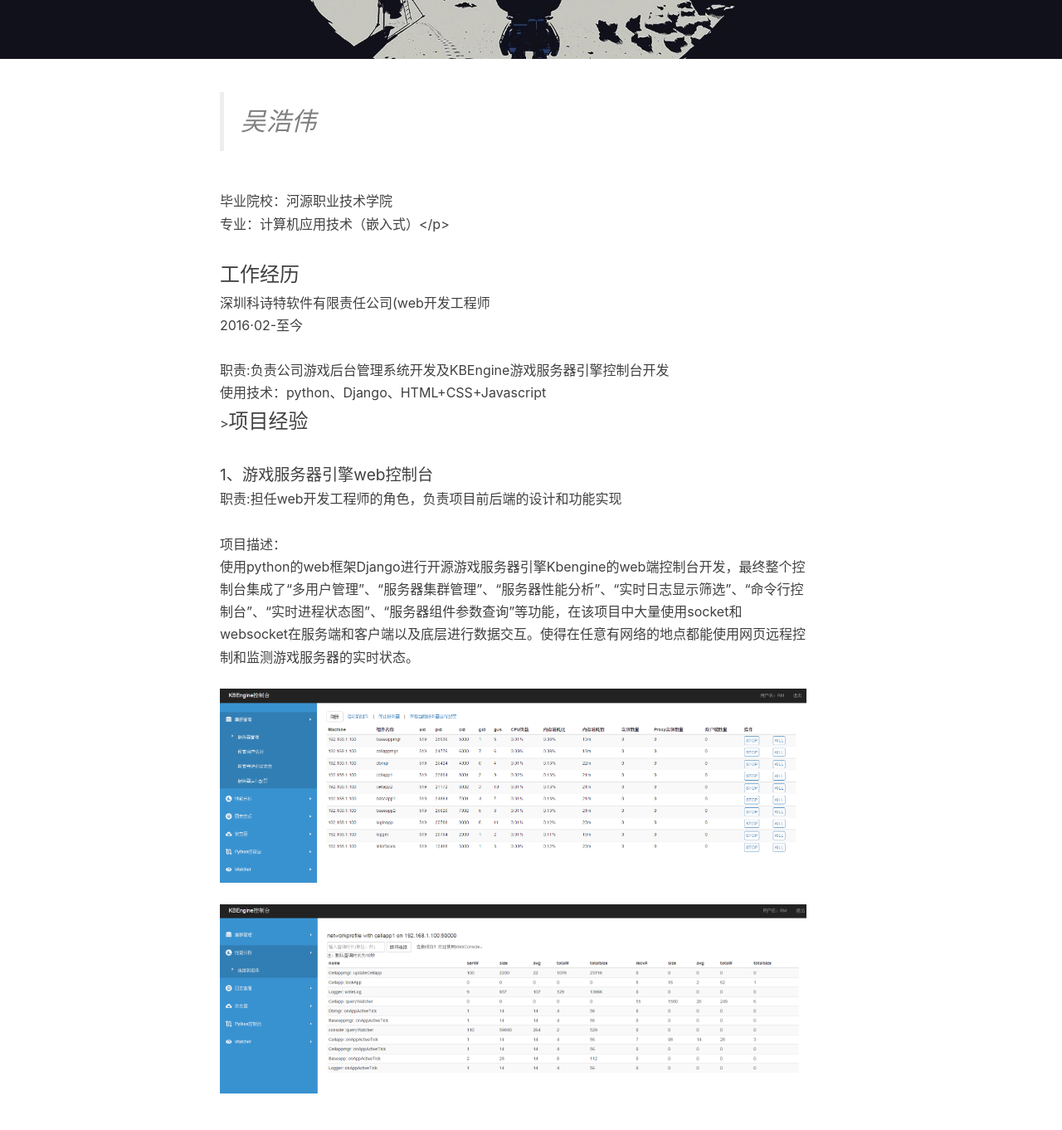
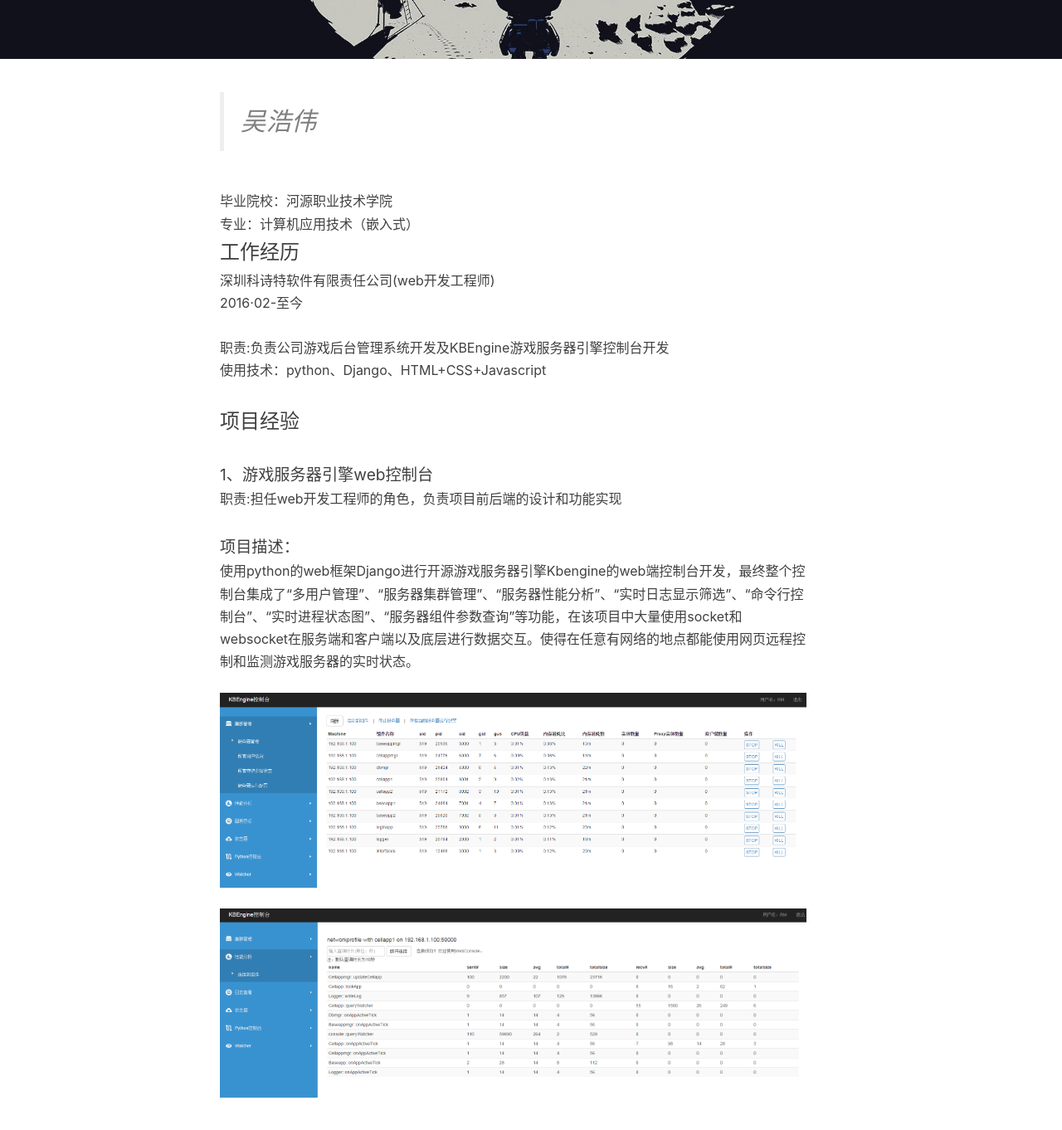
Before and after one commit to RMDevilMay/rm.github.com, a Jekyll site: the page built from _posts/2016-10-25-吴浩伟简历.markdown, in a window 1280 px wide and 1400 px high, scrolled down 386 px. Shown: the top 1362 px of the window at 83% size. Built offline with Jekyll 4.4.1, drawn with Linux system fonts in a browser that asks for light colours; nearby versions of some CDN libraries; comment, search, counter and statistics services are not loaded; some of the changed lines change nothing that is shown; some of the changed text lies outside the part shown.

Commit message:
修改日志

```diff
--- a/_posts/2016-10-25-吴浩伟简历.markdown
+++ b/_posts/2016-10-25-吴浩伟简历.markdown
@@ -13,46 +13,45 @@
 
 <div>
 <br>毕业院校：河源职业技术学院
-<br>专业：计算机应用技术（嵌入式）</p>
-<br>
+<br>专业：计算机应用技术（嵌入式）
 <br><font style="font-size:1.5em;">工作经历</font>
 
-<br>深圳科诗特软件有限责任公司(web开发工程师
+<br>深圳科诗特软件有限责任公司(web开发工程师)
 <br>2016·02-至今
 <br>
 <br><font style="font-size:1em;">职责:</font>负责公司游戏后台管理系统开发及KBEngine游戏服务器引擎控制台开发
 <br>使用技术：python、Django、HTML+CSS+Javascript
 <br>
-><font style="font-size:1.5em;">项目经验</font>
+<br><font style="font-size:1.5em;">项目经验</font>
 <br>
 <br><font style="font-size:1.2em;">1、游戏服务器引擎web控制台</font>
 <br><font style="font-size:1em;">职责:</font>担任web开发工程师的角色，负责项目前后端的设计和功能实现
 <br>
-<br><font style="font-size:1em;">项目描述：</font>
+<br><font style="font-size:1.2em;">项目描述：</font>
 <br>使用python的web框架Django进行开源游戏服务器引擎Kbengine的web端控制台开发，最终整个控制台集成了“多用户管理”、“服务器集群管理”、“服务器性能分析”、“实时日志显示筛选”、“命令行控制台”、“实时进程状态图”、“服务器组件参数查询”等功能，在该项目中大量使用socket和websocket在服务端和客户端以及底层进行数据交互。使得在任意有网络的地点都能使用网页远程控制和监测游戏服务器的实时状态。
 <br><img src="http://wuhaowei.com/img/wc1.png" width="100%" />
 <img src="http://wuhaowei.com/img/wc2.png" width="100%" />
 <br>
-<br><font style="font-size:1.2em;">、两个游戏后台管理系统</font>
+<br><font style="font-size:1.5em;">2、两个游戏后台管理系统</font>
 <br>
-<br><font style="font-size:1em;">职责</font>
+<br><font style="font-size:1.2em;">职责</font>
 <br>担任web开发工程师的角色，负责项目前后端的设计和功能实现
 <br>
-<br><font style="font-size:1em;">项目描述</font>
+<br><font style="font-size:1.2em;">项目描述</font>
 <br>使用python的web框架Django开发公司游戏项目的管理后台，实现“账户查询”、“封号禁言”、“系统邮件查询发送”、“系统消息广播”、“登录公告查询发送”、“活动查询发起”、“商城管理”等功能。
 <br>
-<br><font style="font-size:1em;">3、网站开发接单</font>
+<br><font style="font-size:1.2em;">3、网站开发接单</font>
 <br>
-<br><font style="font-size:1em;">职责</font>
+<br><font style="font-size:1.2em;">职责</font>
 <br>担任web开发工程师的角色，负责项目前后端的设计和功能实现
 <br>
-<br><font style="font-size:1em;">项目描述</font>
+<br><font style="font-size:1.2em;">项目描述</font>
 <br>使用python的Django框架或PHP框架实现用户需求
 <br>
-><font style="font-size:1.5em;">技能评价</font>
+<br><font style="font-size:1.7em;">技能评价</font>
 <br><img src="http://wuhaowei.com/img/skill.png" width="100%" />
 <br>
-><font style="font-size:1.5em;">自我描述</font>
+<font style="font-size:1.7em;">自我描述</font>
 <br>1. 熟练使用python和Django进行web开发；
 <br>2. 能使用node.js进行web开发；
 <br>3. 熟悉相关前端技术HTML+CSS+JS、vue.js、jquery、bootstrap的使用；
```
